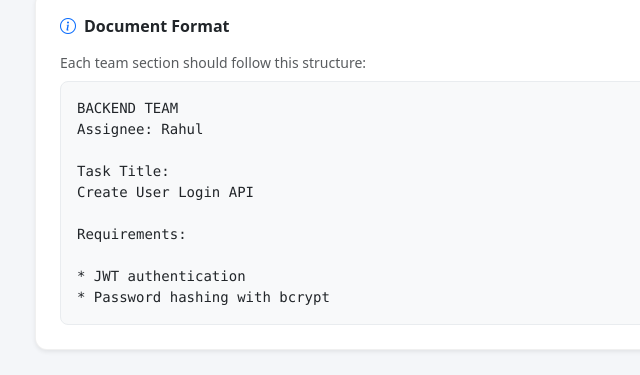
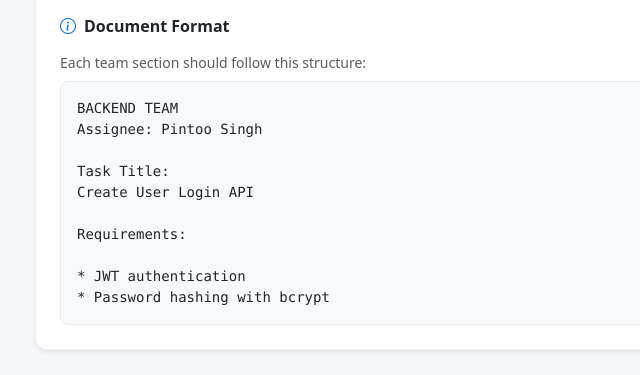
Before and after one commit to 21pintoo-singh/clickup-task-portal, a website: page public/index.html in a window 1280 px wide. Shown: the part 683-1058 px from the top of the page, 237-877 px from the left. Drawn offline with nearby package versions, Linux system fonts and the light colour scheme.

Commit message:
update_config

```diff
--- a/public/index.html
+++ b/public/index.html
@@ -96,7 +96,7 @@
             </h2>
             <p class="small text-muted mb-2">Each team section should follow this structure:</p>
             <pre class="format-example small mb-0">BACKEND TEAM
-Assignee: Rahul
+Assignee: Pintoo Singh
 
 Task Title:
 Create User Login API
```
